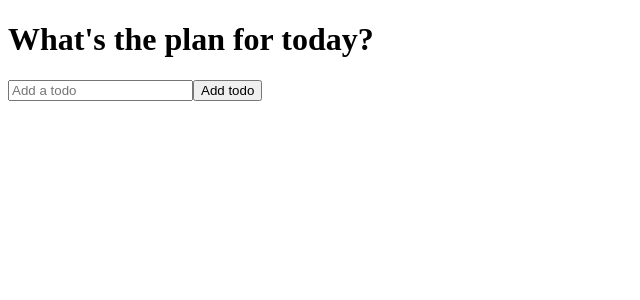
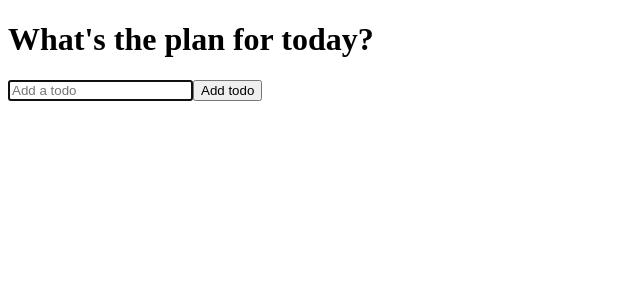
Before and after one commit to hardikbhasin/todo-app, a React (Create React App) app: page / in a window 1280 px wide. Shown: the top 300 px of the page, without its empty margins (0-640 px from the left). Built offline with nearby package versions, Linux system fonts and the light colour scheme.

Commit message:
added useRef & useEffect hooks for highlighting the text box

```diff
--- a/src/components/ToDoForm.js
+++ b/src/components/ToDoForm.js
@@ -1,7 +1,14 @@
-import React, {useState} from 'react'
+import React, {useState, useEffect, useRef} from 'react'
 
 function ToDoForm(props) {
     const [input,setInput] = useState('');
+
+    const inputRef = useRef(null);
+    useEffect(() =>{
+        inputRef.current.focus()
+
+    })
+
     const handleChange = e =>{
         setInput(e.target.value);
     };
@@ -17,7 +24,8 @@
     };
   return (
    <form className="todo-form" onSubmit={handleSubmit}>
-    <input type="text" placeholder="Add a todo" value={input} name="text" className="todo-input" onChange={handleChange}/>
+    <input type="text" placeholder="Add a todo" value={input} name="text" className="todo-input" onChange={handleChange}
+    ref={inputRef}/>
     <button className='todo-button'>Add todo</button>
    </form>
   )
```
